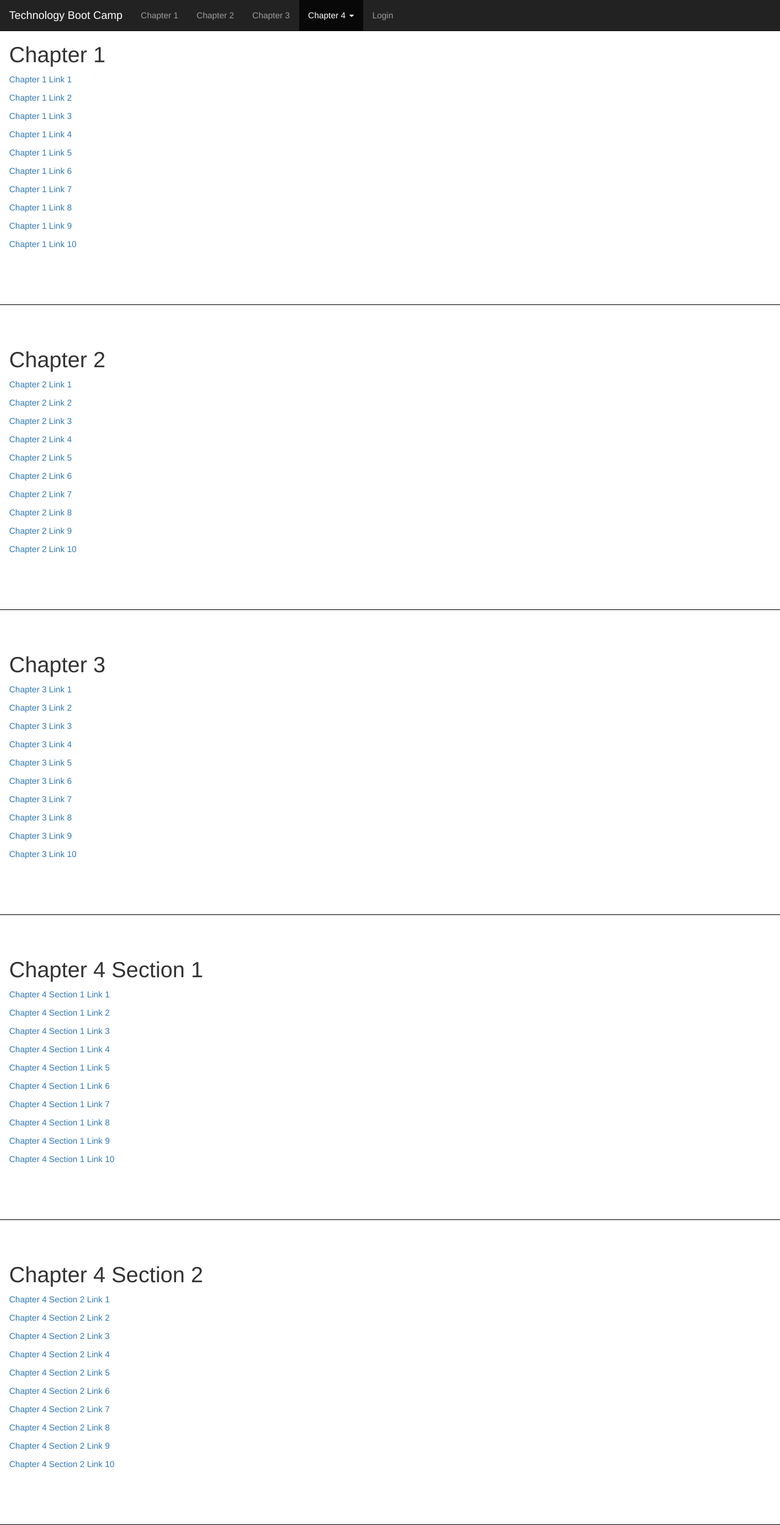
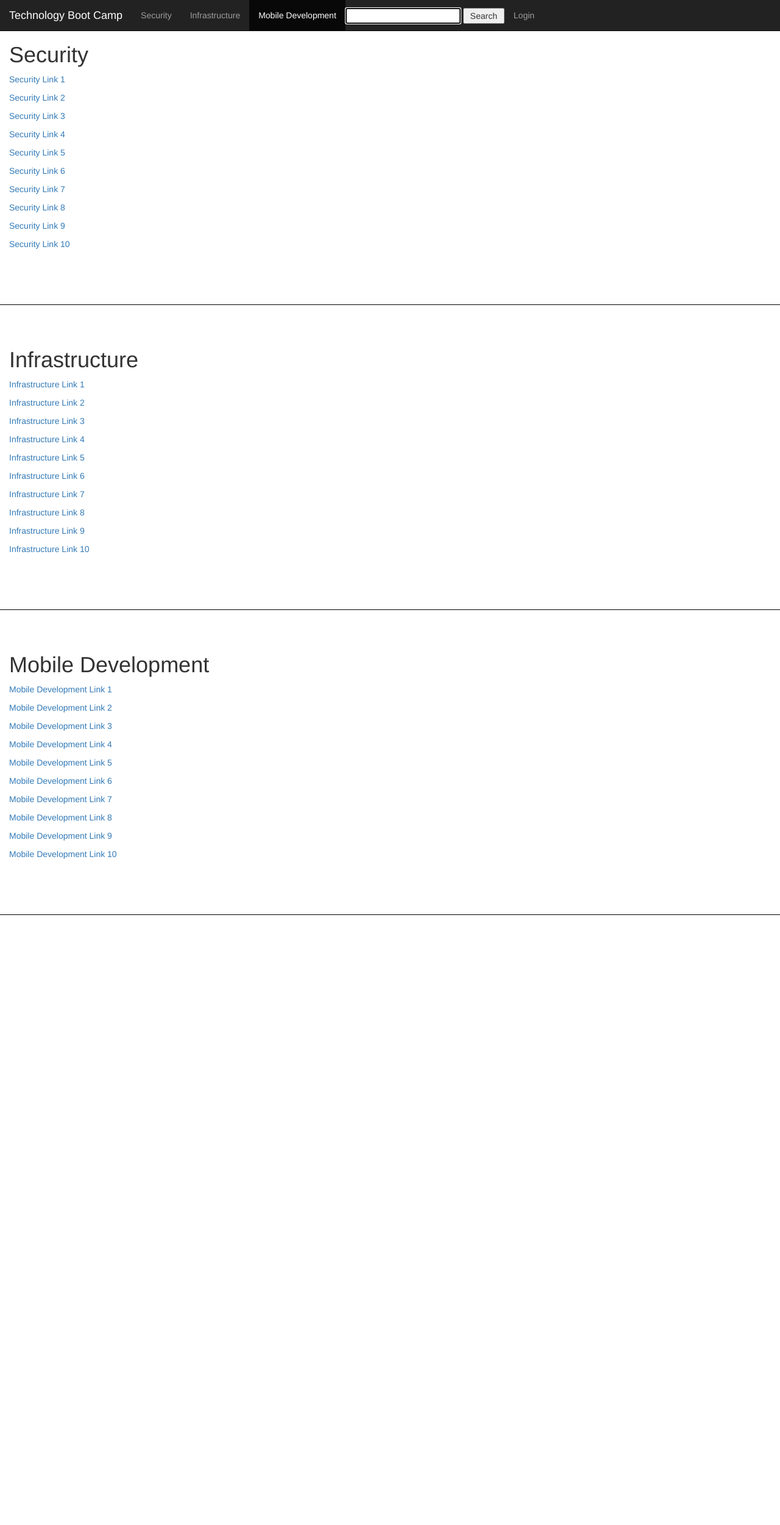
Before and after one commit to radorb/SIebookFall2016, a PHP site: page / in a window 1280 px wide. Shown: the whole page at 61% size. After the commit the page ends 1500 px from the top, so only its background shows below. Run offline with PHP 8.4, Linux system fonts and the light colour scheme.

Commit message:
new commit

```diff
--- a/index.php
+++ b/index.php
@@ -17,8 +17,12 @@
   #chapter1 {padding-top:50px;height:500px;border-bottom: thin solid #000000;}
   #chapter2 {padding-top:50px;height:500px;border-bottom: thin solid #000000;}
   #chapter3 {padding-top:50px;height:500px;border-bottom: thin solid #000000;}
-  #chapter41 {padding-top:50px;height:500px;border-bottom: thin solid #000000;}
-  #chapter42 {padding-top:50px;height:500px;border-bottom: thin solid #000000;}
+  input.box {
+      transform: translate(0%, 50%);
+  }
+  input.button {
+      transform: translate(0%, 50%);
+  }
   </style>
 </head>
 <body data-spy="scroll" data-target=".navbar" data-offset="50">
@@ -36,14 +40,19 @@
     <div>
       <div class="collapse navbar-collapse" id="myNavbar">
         <ul class="nav navbar-nav">
-          <li><a href="#chapter1">Chapter 1</a></li>
-          <li><a href="#chapter2">Chapter 2</a></li>
-          <li><a href="#chapter3">Chapter 3</a></li>
-          <li class="dropdown"><a class="dropdown-toggle" data-toggle="dropdown" href="#">Chapter 4 <span class="caret"></span></a>
+          <li><a href="#chapter1">Security</a></li>
+          <li><a href="#chapter2">Infrastructure</a></li>
+          <li><a href="#chapter3">Mobile Development</a></li>
+<!--          <li class="dropdown"><a class="dropdown-toggle" data-toggle="dropdown" href="#">Chapter 4 <span class="caret"></span></a>
             <ul class="dropdown-menu">
               <li><a href="#chapter41">Chapter 4-1</a></li>
               <li><a href="#chapter42">Chapter 4-2</a></li>
             </ul>
+          </li>-->
+          <li><form action = "" method = "post">
+                  <input type = "text" name = "search" class = "box" autofocus="autofocus"/>
+                  <input type = "submit" class="button" value = " Search "/>
+               </form>
           </li>
           <li><a href="login.php">Login</a></li>
         </ul>
@@ -53,71 +62,45 @@
 </nav>
 
 <div id="chapter1" class="container-fluid">
-  <h1>Chapter 1</h1>
-  <p><a href="index.php">Chapter 1 Link 1</a></p>
-  <p><a href="index.php">Chapter 1 Link 2</a></p>
-  <p><a href="index.php">Chapter 1 Link 3</a></p>
-  <p><a href="index.php">Chapter 1 Link 4</a></p>
-  <p><a href="index.php">Chapter 1 Link 5</a></p>
-  <p><a href="index.php">Chapter 1 Link 6</a></p>
-  <p><a href="index.php">Chapter 1 Link 7</a></p>
-  <p><a href="index.php">Chapter 1 Link 8</a></p>
-  <p><a href="index.php">Chapter 1 Link 9</a></p>
-  <p><a href="index.php">Chapter 1 Link 10</a></p>
+  <h1>Security</h1>
+  <p><a href="index.php">Security Link 1</a></p>
+  <p><a href="index.php">Security Link 2</a></p>
+  <p><a href="index.php">Security Link 3</a></p>
+  <p><a href="index.php">Security Link 4</a></p>
+  <p><a href="index.php">Security Link 5</a></p>
+  <p><a href="index.php">Security Link 6</a></p>
+  <p><a href="index.php">Security Link 7</a></p>
+  <p><a href="index.php">Security Link 8</a></p>
+  <p><a href="index.php">Security Link 9</a></p>
+  <p><a href="index.php">Security Link 10</a></p>
 
 </div>
 <div id="chapter2" class="container-fluid">
-  <h1>Chapter 2</h1>
-  <p><a href="index.php">Chapter 2 Link 1</a></p>
-  <p><a href="index.php">Chapter 2 Link 2</a></p>
-  <p><a href="index.php">Chapter 2 Link 3</a></p>
-  <p><a href="index.php">Chapter 2 Link 4</a></p>
-  <p><a href="index.php">Chapter 2 Link 5</a></p>
-  <p><a href="index.php">Chapter 2 Link 6</a></p>
-  <p><a href="index.php">Chapter 2 Link 7</a></p>
-  <p><a href="index.php">Chapter 2 Link 8</a></p>
-  <p><a href="index.php">Chapter 2 Link 9</a></p>
-  <p><a href="index.php">Chapter 2 Link 10</a></p>
+  <h1>Infrastructure</h1>
+  <p><a href="index.php">Infrastructure Link 1</a></p>
+  <p><a href="index.php">Infrastructure Link 2</a></p>
+  <p><a href="index.php">Infrastructure Link 3</a></p>
+  <p><a href="index.php">Infrastructure Link 4</a></p>
+  <p><a href="index.php">Infrastructure Link 5</a></p>
+  <p><a href="index.php">Infrastructure Link 6</a></p>
+  <p><a href="index.php">Infrastructure Link 7</a></p>
+  <p><a href="index.php">Infrastructure Link 8</a></p>
+  <p><a href="index.php">Infrastructure Link 9</a></p>
+  <p><a href="index.php">Infrastructure Link 10</a></p>
 
 </div>
 <div id="chapter3" class="container-fluid">
-  <h1>Chapter 3</h1>
-  <p><a href="index.php">Chapter 3 Link 1</a></p>
-  <p><a href="index.php">Chapter 3 Link 2</a></p>
-  <p><a href="index.php">Chapter 3 Link 3</a></p>
-  <p><a href="index.php">Chapter 3 Link 4</a></p>
-  <p><a href="index.php">Chapter 3 Link 5</a></p>
-  <p><a href="index.php">Chapter 3 Link 6</a></p>
-  <p><a href="index.php">Chapter 3 Link 7</a></p>
-  <p><a href="index.php">Chapter 3 Link 8</a></p>
-  <p><a href="index.php">Chapter 3 Link 9</a></p>
-  <p><a href="index.php">Chapter 3 Link 10</a></p>
-</div>
-<div id="chapter41" class="container-fluid">
-  <h1>Chapter 4 Section 1</h1>
-  <p><a href="index.php">Chapter 4 Section 1 Link 1</a></p>
-  <p><a href="index.php">Chapter 4 Section 1 Link 2</a></p>
-  <p><a href="index.php">Chapter 4 Section 1 Link 3</a></p>
-  <p><a href="index.php">Chapter 4 Section 1 Link 4</a></p>
-  <p><a href="index.php">Chapter 4 Section 1 Link 5</a></p>
-  <p><a href="index.php">Chapter 4 Section 1 Link 6</a></p>
-  <p><a href="index.php">Chapter 4 Section 1 Link 7</a></p>
-  <p><a href="index.php">Chapter 4 Section 1 Link 8</a></p>
-  <p><a href="index.php">Chapter 4 Section 1 Link 9</a></p>
-  <p><a href="index.php">Chapter 4 Section 1 Link 10</a></p>
-</div>
-<div id="chapter42" class="container-fluid">
-  <h1>Chapter 4 Section 2</h1>
-  <p><a href="index.php">Chapter 4 Section 2 Link 1</a></p>
-  <p><a href="index.php">Chapter 4 Section 2 Link 2</a></p>
-  <p><a href="index.php">Chapter 4 Section 2 Link 3</a></p>
-  <p><a href="index.php">Chapter 4 Section 2 Link 4</a></p>
-  <p><a href="index.php">Chapter 4 Section 2 Link 5</a></p>
-  <p><a href="index.php">Chapter 4 Section 2 Link 6</a></p>
-  <p><a href="index.php">Chapter 4 Section 2 Link 7</a></p>
-  <p><a href="index.php">Chapter 4 Section 2 Link 8</a></p>
-  <p><a href="index.php">Chapter 4 Section 2 Link 9</a></p>
-  <p><a href="index.php">Chapter 4 Section 2 Link 10</a></p>
+  <h1>Mobile Development</h1>
+  <p><a href="index.php">Mobile Development Link 1</a></p>
+  <p><a href="index.php">Mobile Development Link 2</a></p>
+  <p><a href="index.php">Mobile Development Link 3</a></p>
+  <p><a href="index.php">Mobile Development Link 4</a></p>
+  <p><a href="index.php">Mobile Development Link 5</a></p>
+  <p><a href="index.php">Mobile Development Link 6</a></p>
+  <p><a href="index.php">Mobile Development Link 7</a></p>
+  <p><a href="index.php">Mobile Development Link 8</a></p>
+  <p><a href="index.php">Mobile Development Link 9</a></p>
+  <p><a href="index.php">Mobile Development Link 10</a></p>
 </div>
 
 </body>
--- a/login.php
+++ b/login.php
@@ -59,7 +59,7 @@
             <div style = "margin:30px">
 
                <form action = "" method = "post">
-                  <label>Username: </label><input type = "text" name = "username" class = "box"/><br /><br />
+                   <label>Username: </label><input type = "text" name = "username" class = "box" autofocus="autofocus"/><br /><br />
                   <label>Password: </label><input type = "password" name = "password" class = "box" /><br/><br />
                   <input type = "submit" value = " Submit "/><br />
                </form>
--- a/welcome.php
+++ b/welcome.php
@@ -8,7 +8,7 @@
    </head>
 
    <body>
-      <h1>Welcome, <?php echo $login_session; ?>.</h1>
+      <h1>Welcome, <?php echo $login_session; ?></h1>
       <p><a href="index.php">Edit Chapters</a></p>
       <p><a href="index.php">Edit Sections</a></p>
       <p><a href="index.php">Edit Links</a></p>
```
